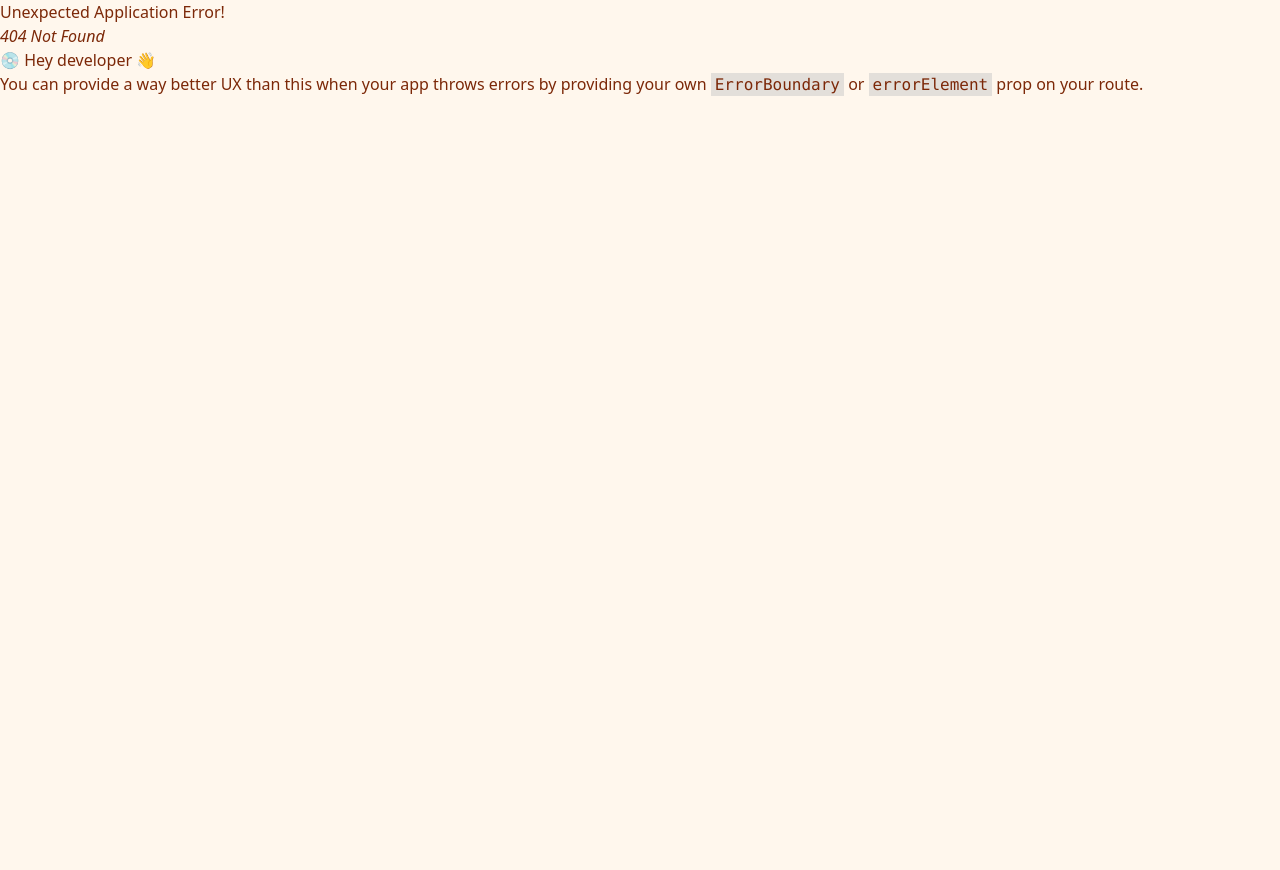
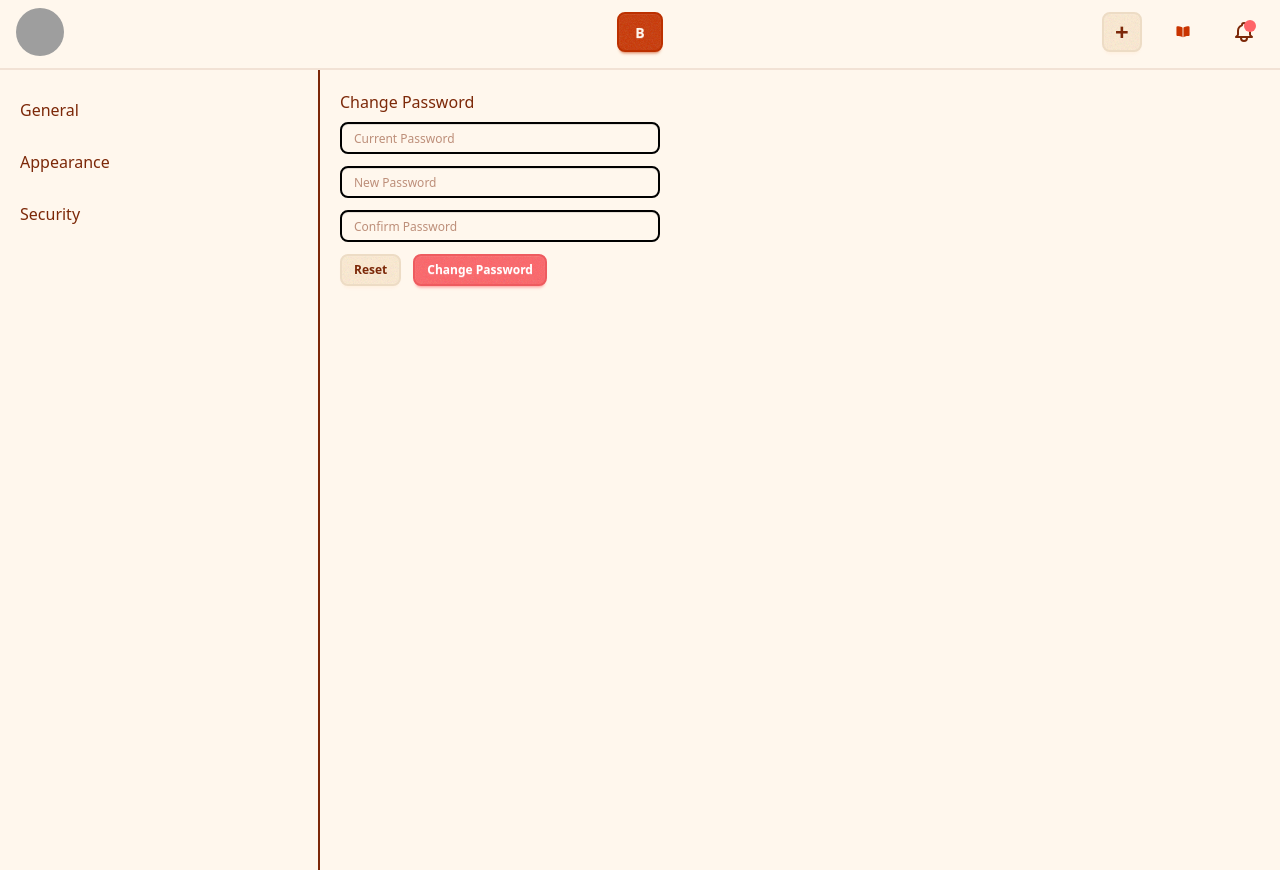
Before and after one commit to Mubasshir08/kom-dame-boi_client, a React (Vite) app: page /reader/setting/security in a window 1280 px wide. Before the commit this address had no page. Before the commit the page ends 800 px from the top, so only its background shows below. Built offline with nearby package versions, Linux system fonts and the light colour scheme; grey boxes are pictures that could not be loaded.

Commit message:
change password field added

```diff
--- a/src/App.jsx
+++ b/src/App.jsx
@@ -1,13 +1,17 @@
-import { useState } from 'react';
+import { useEffect } from 'react';
+import { useSelector } from 'react-redux';
+import { RouterProvider } from 'react-router-dom';
 import router from './routes/routes';
-import { BrowserRouter, RouterProvider } from 'react-router-dom';
-import './App.css';
-import Navbar from './shared/navbar/Navbar';
 
 function App() {
-  return (
-      <RouterProvider router={router}/>
-  )
+  const { islight } = useSelector((state) => state.theme); // Get theme state from Redux
+
+  useEffect(() => {
+    // Set the theme dynamically on the <html> element
+    document.documentElement.setAttribute('data-theme', islight ? 'caramellatte' : 'black');
+  }, [islight]); // Runs every time islight changes
+
+  return <RouterProvider router={router} />;
 }
 
-export default App
+export default App;
--- a/src/main.jsx
+++ b/src/main.jsx
@@ -8,7 +8,7 @@ import store from './redux/store.js'
 createRoot(document.getElementById('root')).render(
   <StrictMode>
     <Provider store={store}>
-      <App />
+      <App/>
     </Provider>
   </StrictMode>,
 )
--- a/src/pages/Appearance.jsx
+++ b/src/pages/Appearance.jsx
@@ -1,9 +1,13 @@
 import React, { useState } from 'react'
+import { useDispatch, useSelector } from 'react-redux';
+import { setTheme } from '../redux/ThemeSlice';
 
 const Appearance = () => {
-  const [islight, setIsLight] = useState(true);
+  const dispatch = useDispatch();
+  const {islight} = useSelector(state => state.theme)
+  // const [islight, setIsLight] = useState(true);
   const handleThemeChange = () => {
-    setIsLight(!islight);
+    dispatch(setTheme(!islight));
   }
   return (
     <div className='flex'>
--- a/src/pages/General.jsx
+++ b/src/pages/General.jsx
@@ -14,10 +14,7 @@ const General = () => {
         <h3 className='pb-2'>User Name</h3>
         <input type="text" value={userName} className='input input-primary focus:outline-none' onChange={(e) => setUserName(e.target.value)} />
       </div>
-      <div className='flex flex-col'>
-        <h3 className='pb-2'>Password</h3>
-        <input type="text" value={userName} className='input input-primary focus:outline-none' onChange={(e) => setUserName(e.target.value)} />
-      </div>
+
     </div>
   )
 }
--- /dev/null
+++ b/src/pages/Security.jsx
@@ -0,0 +1,20 @@
+import React from 'react'
+
+const Security = () => {
+  return (
+    <div className='w-1/3 ml-5'>
+        <h3 className='pb-2'>Change Password</h3>
+      <form className='flex flex-col gap-y-3'>
+        <input type="text" className='input input-primary input-sm focus:outline-none' placeholder='Current Password'/>
+        <input type="text" className='input input-primary input-sm focus:outline-none' placeholder='New Password'/>
+        <input type="text" className='input input-primary input-sm focus:outline-none' placeholder='Confirm Password'/>
+        <div className='flex gap-x-3'>
+          <button type='reset' className='btn btn-sm'>Reset</button>
+          <button type='submit' className='btn btn-error btn-sm text-white'>Change Password</button>
+        </div>
+      </form>
+    </div>
+  )
+}
+
+export default Security
--- /dev/null
+++ b/src/redux/ThemeSlice.js
@@ -0,0 +1,16 @@
+import { createSlice } from "@reduxjs/toolkit";
+
+const ThemeSlice = createSlice({
+    name: "theme",
+    initialState: {
+        islight: true,
+    },
+    reducers: {
+        setTheme: (state, action) => {
+            state.islight = action.payload;
+        },
+    },
+});
+
+export const { setTheme } = ThemeSlice.actions;
+export default ThemeSlice.reducer;
--- a/src/redux/store.js
+++ b/src/redux/store.js
@@ -1,8 +1,10 @@
 import {configureStore} from '@reduxjs/toolkit';
 import postReducer from './PostSlice';
+import themeReducer from './ThemeSlice';
 const store = configureStore({
     reducer: {
-        post: postReducer
+        post: postReducer,
+        theme : themeReducer
     }
 })
 export default store;
--- a/src/routes/routes.jsx
+++ b/src/routes/routes.jsx
@@ -9,6 +9,7 @@ import Notification from "../pages/Notification";
 import Settings from "../pages/Settings";
 import General from "../pages/General";
 import Appearance from "../pages/Appearance";
+import Security from "../pages/Security";
 const router = createBrowserRouter([
     {
         path: "/",
@@ -20,6 +21,7 @@ const router = createBrowserRouter([
             { path: "/reader/setting", element: <Settings />, children:[
                 { path: "/reader/setting/general", element: <General /> },
                 { path: "/reader/setting/theme", element: <Appearance /> },
+                { path: "/reader/setting/security", element: <Security /> },
             ] },
         ]
     },
--- a/src/shared/card/ProfileCard.jsx
+++ b/src/shared/card/ProfileCard.jsx
@@ -1,5 +1,6 @@
 import React from 'react'
 import { FaRegEdit } from 'react-icons/fa'
+import { Link } from 'react-router-dom'
 
 const ProfileCard = () => {
   return (
@@ -13,8 +14,10 @@ const ProfileCard = () => {
                 <div className="card-body">
                     <div className='relative flex items-center mx-auto'>
                     <h2 className="font-bold text-lg">Sofia</h2>
-                    <button className='absolute left-26 md:left-30 hover:text-primary'>
+                    <button className='absolute left-26 md:left-30 hover:text-primary hover:cursor-pointer'>
+                     <Link to="/reader/setting">
                         <FaRegEdit className=''/>
+                     </Link>
                     </button>
                     </div>
                     <p className='text-center'>What's up guys 😇</p>
--- a/src/shared/sidebar/Sidebar.jsx
+++ b/src/shared/sidebar/Sidebar.jsx
@@ -7,6 +7,7 @@ const Sidebar = () => {
         <div className='px-3 mt-5'>
             <Link to='/reader/setting/general' className='block w-full mt-3 hover:bg-secondary hover:text-base-200 py-2 pl-2 '>General</Link>
             <Link to='/reader/setting/theme' className='block w-full mt-3 hover:bg-secondary hover:text-base-200 py-2 pl-2'>Appearance</Link>
+            <Link  to='/reader/setting/security' className='block w-full mt-3 hover:bg-secondary hover:text-base-200 py-2 pl-2'>Security</Link>
         </div>
     </div>
   )
```
